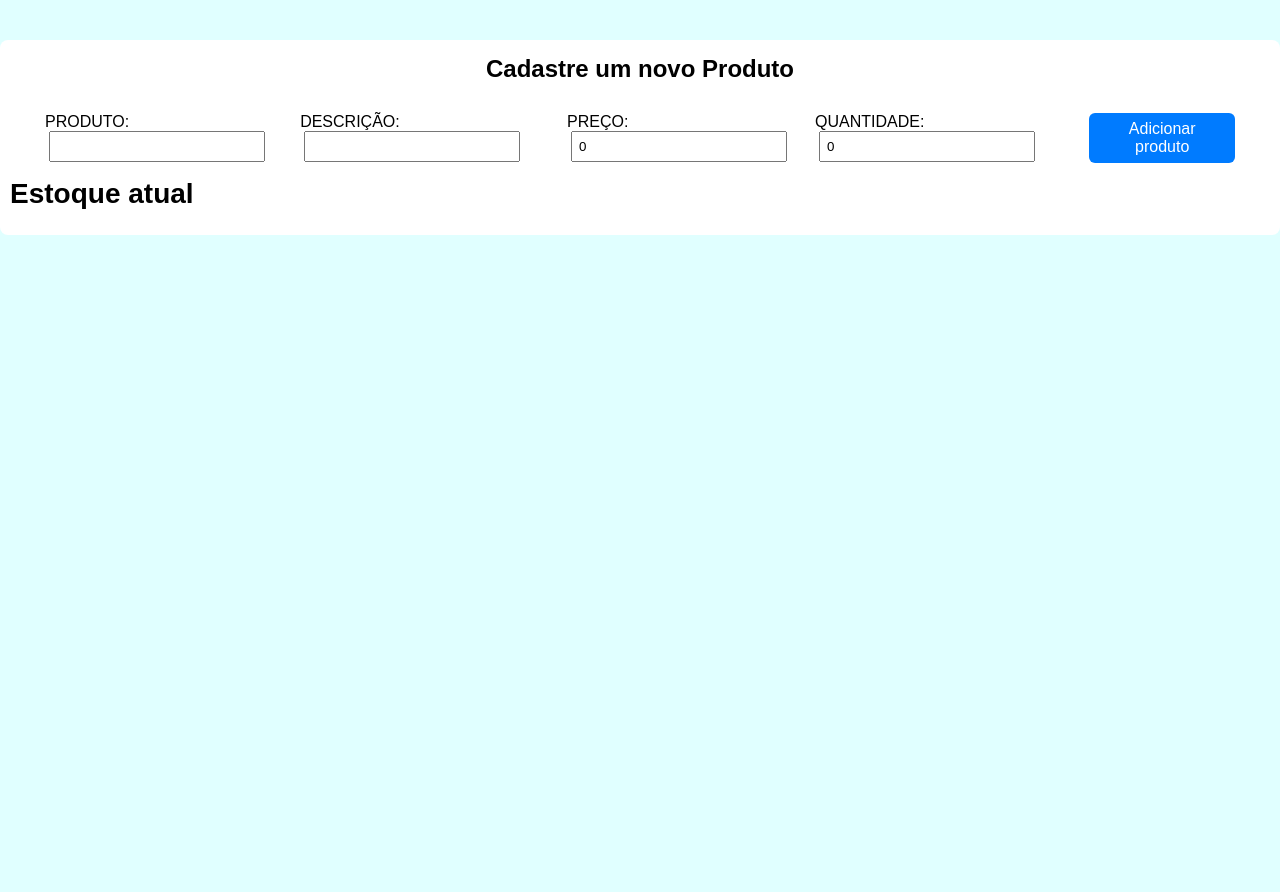
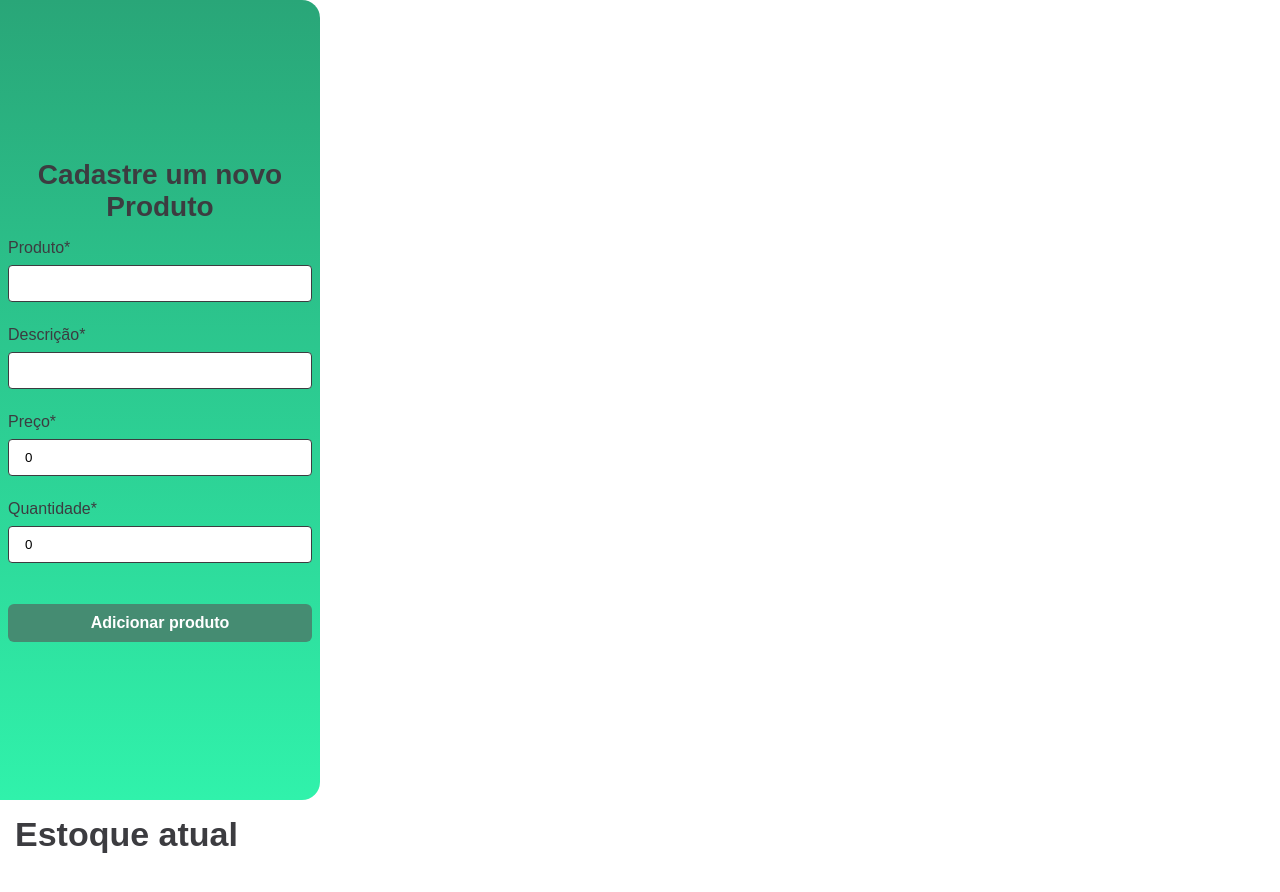
Before and after one commit to HamiltonGJr/mini-projeto-estoque, a React (Vite) app: page / in a window 1280 px wide. Shown: the top 892 px of the page. Before the commit the page ends 800 px from the top, so only its background shows below. Built offline with nearby package versions, Linux system fonts and the light colour scheme.

Commit message:
style: update site visual design.

```diff
--- a/src/components/ProductForm/index.tsx
+++ b/src/components/ProductForm/index.tsx
@@ -6,6 +6,7 @@ import {
   TitleForRegister,
   InputRegister,
   ButtonRegister,
+  LabelRegister,
 } from "./style";
 
 function ProductForm({ onAdd }: ProductFormProps) {
@@ -33,11 +34,11 @@ function ProductForm({ onAdd }: ProductFormProps) {
       description,
       price,
       quantity,
-      onRemove: function (id: number): void {
-        throw new Error("Function not implemented.");
+      onRemove: () => {
+        console.log("onRemove");
       },
-      onEdit: function (id: number, newQuantity: number): void {
-        throw new Error("Function not implemented.");
+      onEdit: () => {
+        console.log("onEdit");
       },
     });
     setName("");
@@ -47,11 +48,10 @@ function ProductForm({ onAdd }: ProductFormProps) {
   }
 
   return (
-    <>
+    <FormRegister action="" onSubmit={handleSubmit}>
       <TitleForRegister>Cadastre um novo Produto</TitleForRegister>
-      <FormRegister action="" onSubmit={handleSubmit}>
-        <label htmlFor="name">
-          PRODUTO:
+      <LabelRegister htmlFor="name">
+        Produto*
         <InputRegister
           type="text"
           value={name}
@@ -59,9 +59,9 @@ function ProductForm({ onAdd }: ProductFormProps) {
           id="name"
           name="name"
         />
-        </label>
-        <label htmlFor="description">
-          DESCRIÇÃO:
+      </LabelRegister>
+      <LabelRegister htmlFor="description">
+        Descrição*
         <InputRegister
           type="text"
           value={description}
@@ -69,9 +69,9 @@ function ProductForm({ onAdd }: ProductFormProps) {
           id="description"
           name="description"
         />
-        </label>
-        <label htmlFor="price">
-          PREÇO:
+      </LabelRegister>
+      <LabelRegister htmlFor="price">
+        Preço*
         <InputRegister
           type="number"
           value={price}
@@ -79,9 +79,9 @@ function ProductForm({ onAdd }: ProductFormProps) {
           id="price"
           name="price"
         />
-        </label>
-        <label htmlFor="quantity">
-          QUANTIDADE:
+      </LabelRegister>
+      <LabelRegister htmlFor="quantity">
+        Quantidade*
         <InputRegister
           type="number"
           value={quantity}
@@ -89,11 +89,10 @@ function ProductForm({ onAdd }: ProductFormProps) {
           id="quantity"
           name="quantity"
         />
-        </label>
+      </LabelRegister>
 
       <ButtonRegister type="submit">Adicionar produto</ButtonRegister>
     </FormRegister>
-    </>
   );
 }
 
--- a/src/components/ProductForm/style.ts
+++ b/src/components/ProductForm/style.ts
@@ -1,30 +1,54 @@
 import styled from "styled-components";
 
+export const FormRegister = styled.form`
+  width: 25%;
+  height: 100vh;
+  display: flex;
+  align-items: center;
+  justify-content: center;
+  flex-direction: column;
+  gap: 08px;
+  box-sizing: border-box;
+  border-radius: 0 18px 18px 0;
+  background: rgb(41, 166, 120);
+  background: linear-gradient(
+    180deg,
+    rgba(41, 166, 120, 1) 0%,
+    rgba(48, 242, 171, 1) 100%
+  );
+`;
 export const TitleForRegister = styled.h1`
-  margin-top: 40px;
-  padding: 15px 0;
-  font-size: 24px;
+  font-size: 28px;
   text-align: center;
-  border-radius: 08px 08px 0 0;
-  background-color: #fff;
+  color: #3c3c40;
 `;
-export const FormRegister = styled.form`
-  padding: 15px 45px;
+export const LabelRegister = styled.label`
+  width: 95%;
+  padding: 08px 16px;
   display: flex;
-  gap: 08px;
-  background-color: #fff;
+  flex-direction: column;
+  color: #3c3c40;
 `;
 export const InputRegister = styled.input`
-  margin: 0 20px 0 04px;
-  padding: 06px;
-  width: 200px;
+  margin-top: 08px;
+  padding: 10px 16px;
+  border: 1px solid #3c3c40;
+  border-radius: 04px;
 `;
 export const ButtonRegister = styled.button`
-  padding: 07px 25px;
+  width: 95%;
+  margin-top: 25px;
+  padding: 10px 45px;
   font-size: 16px;
+  font-weight: 700;
   border: none;
   border-radius: 06px;
   cursor: pointer;
   color: #fff;
-  background-color: #007bff;
+  background-color: #458c72;
+  transition: 0.2s;
+  &:hover {
+    background-color: #29a678;
+    transition: 0.2s;
+  }
 `;
--- a/src/components/ProductItem/index.tsx
+++ b/src/components/ProductItem/index.tsx
@@ -5,7 +5,9 @@ import {
   ButtonProduct,
   ContainerButton,
   ContainerProduct,
+  InputProduct,
   NameProduct,
+  TextProduct,
 } from "./style";
 
 function ProductItem({
@@ -48,16 +50,16 @@ function ProductItem({
     <ContainerProduct key={id}>
       <NameProduct>{name}</NameProduct>
 
-      <p>
+      <TextProduct>
         <strong>Descrição:</strong> {description}
-      </p>
-      <p>
+      </TextProduct>
+      <TextProduct>
         <strong>Preço:</strong> R${price},00
-      </p>
-      <p>
+      </TextProduct>
+      <TextProduct>
         <strong>Quantidade:</strong>{" "}
         {editId === id ? (
-          <input
+          <InputProduct
             type="number"
             value={newQuantity}
             onChange={(e) => setNewQuantity(Number(e.target.value))}
@@ -65,19 +67,19 @@ function ProductItem({
         ) : (
           quantity
         )}
-      </p>
+      </TextProduct>
 
       <ContainerButton>
         {editId === id ? (
-          <ButtonProduct color={"#079100"} onClick={() => handleSaveClick(id)}>
+          <ButtonProduct color={"#36D99D"} onClick={() => handleSaveClick(id)}>
             Salvar
           </ButtonProduct>
         ) : (
-          <ButtonProduct color={"#004793"} onClick={() => handleEditClick(id)}>
+          <ButtonProduct color={"#3C3C40"} onClick={() => handleEditClick(id)}>
             Nova Quantidade
           </ButtonProduct>
         )}
-        <ButtonProduct color={"#910000"} onClick={() => handleRemoveClick(id)}>
+        <ButtonProduct color={"#a52929"} onClick={() => handleRemoveClick(id)}>
           Remover
         </ButtonProduct>
       </ContainerButton>
--- a/src/components/ProductItem/style.ts
+++ b/src/components/ProductItem/style.ts
@@ -3,18 +3,23 @@ import styled from "styled-components";
 export const ContainerProduct = styled.li`
   margin: 05px 16px;
   padding: 15px;
-  width: 25%;
-  border: 4px solid #004793;
-  border-radius: 08px;
+  width: 27%;
+  border: 1px solid #468c73;
+  border-radius: 04px;
   list-style-type: none;
+  background-color: #29a678;
 `;
 export const NameProduct = styled.h3`
   padding: 05px;
   margin-bottom: 15px;
   text-align: center;
-  border-radius: 08px;
-  color: #fff;
-  background-color: #004793;
+  border: 1px solid #468c73;
+  border-radius: 02px;
+  color: #3c3c40;
+  background-color: #fff;
+`;
+export const TextProduct = styled.p`
+  color: #3c3c40;
 `;
 export const ContainerButton = styled.div`
   margin-top: 15px;
@@ -33,3 +38,8 @@ export const ButtonProduct = styled.button`
   color: #fff;
   background-color: ${(props) => props.color};
 `;
+export const InputProduct = styled.input`
+  padding: 01px 12px;
+  border: 1px solid #3c3c40;
+  border-radius: 02px;
+`;
--- a/src/components/ProductList/style.ts
+++ b/src/components/ProductList/style.ts
@@ -1,17 +1,18 @@
 import styled from "styled-components";
 
 export const ContainerListProduct = styled.div`
-  border-radius: 0 0 08px 08px;
-  background-color: #fff;
+  width: 75%;
+  height: 100vh;
+  overflow-y: auto;
 `;
 export const SubTitleProduct = styled.h2`
-  padding-bottom: 25px;
-  font-size: 28px;
-  margin-left: 10px;
+  margin: 15px;
+  font-size: 34px;
+  color: #3c3c40;
 `;
 export const ListProduct = styled.ul`
   display: flex;
   align-items: center;
-  gap: 92px;
+  justify-content: center;
   flex-wrap: wrap;
 `;
--- a/src/styles/GlobalStyles.ts
+++ b/src/styles/GlobalStyles.ts
@@ -8,10 +8,8 @@ const GlobalStyle = createGlobalStyle`
   }
 
   body {
-    display: flex;
-    align-items: center;
-    justify-content: center;
-    background-color: #e0ffff;
+    width: 100%;
+    height: 100%;
   }
 `;
 
```
Lines whose indentation alone changed are shown as unchanged.
